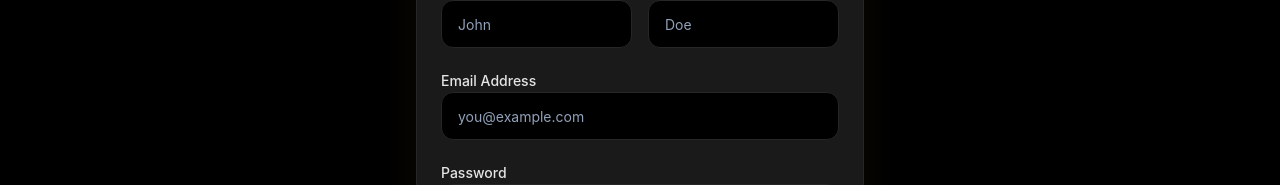
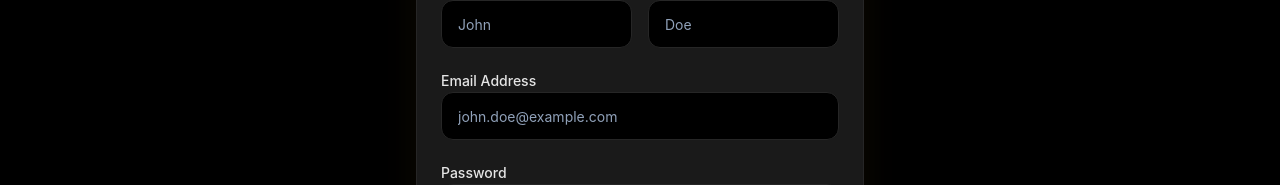
Before and after one commit to mirudulvikash/Expense-Tracker, a React app: page /signup in a window 1280 px wide. Shown: the part 279-464 px from the top of the page. Built offline with nearby package versions, Linux system fonts and the light colour scheme; the HTML template or start-up script is replaced by a standard one.

Commit message:
Set empty initial values, placeholders, and autoComplete attributes on Login and Signup forms

```diff
--- a/src/pages/Login.jsx
+++ b/src/pages/Login.jsx
@@ -8,8 +8,8 @@ import { GlobalContext } from '../context/GlobalState';
 
 export const Login = () => {
   const { loginUser } = useContext(GlobalContext);
-  const [email, setEmail] = useState('');
-  const [password, setPassword] = useState('');
+  const [email, setEmail] = useState("");
+  const [password, setPassword] = useState("");
   const [showPassword, setShowPassword] = useState(false);
   const [error, setError] = useState('');
   const [loading, setLoading] = useState(false);
@@ -45,15 +45,16 @@ export const Login = () => {
           <p className="text-[#A3A3A3]">Sign in to your ExpenseFlow account</p>
         </div>
 
-        <form onSubmit={handleLogin} className="space-y-5">
+        <form onSubmit={handleLogin} className="space-y-5" autoComplete="off">
           <div className="space-y-2">
             <Label htmlFor="email" className="text-[#E5E5E5] font-medium">Email Address</Label>
             <Input
               id="email"
               type="email"
-              placeholder="you@example.com"
+              placeholder="john.doe@example.com"
               value={email}
               onChange={(e) => setEmail(e.target.value)}
+              autoComplete="off"
               className="bg-black border-[#262626] text-white focus:ring-[#FACC15] h-12 rounded-xl px-4"
               required
             />
@@ -71,6 +72,7 @@ export const Login = () => {
                 placeholder="••••••••"
                 value={password}
                 onChange={(e) => setPassword(e.target.value)}
+                autoComplete="new-password"
                 className="bg-black border-[#262626] text-white focus:ring-[#FACC15] h-12 rounded-xl px-4 pr-12 w-full"
                 required
               />
--- a/src/pages/Signup.jsx
+++ b/src/pages/Signup.jsx
@@ -8,11 +8,11 @@ import { Link, useNavigate } from 'react-router-dom';
 
 export const Signup = () => {
   const { signupUser } = useContext(GlobalContext);
-  const [firstName, setFirstName] = useState('');
-  const [lastName, setLastName] = useState('');
-  const [email, setEmail] = useState('');
-  const [password, setPassword] = useState('');
-  const [confirmPassword, setConfirmPassword] = useState('');
+  const [firstName, setFirstName] = useState("");
+  const [lastName, setLastName] = useState("");
+  const [email, setEmail] = useState("");
+  const [password, setPassword] = useState("");
+  const [confirmPassword, setConfirmPassword] = useState("");
   const [showPassword, setShowPassword] = useState(false);
   const [showConfirmPassword, setShowConfirmPassword] = useState(false);
   const [error, setError] = useState('');
@@ -55,7 +55,7 @@ export const Signup = () => {
           <p className="text-[#A3A3A3]">Join ExpenseFlow to start tracking</p>
         </div>
 
-        <form onSubmit={handleSignup} className="space-y-5">
+        <form onSubmit={handleSignup} className="space-y-5" autoComplete="off">
           <div className="flex gap-4">
             <div className="space-y-2 flex-1">
               <Label htmlFor="firstName" className="text-[#E5E5E5] font-medium">First Name</Label>
@@ -65,6 +65,7 @@ export const Signup = () => {
                 placeholder="John"
                 value={firstName}
                 onChange={(e) => setFirstName(e.target.value)}
+                autoComplete="off"
                 className="bg-black border-[#262626] text-white focus:ring-[#FACC15] h-12 rounded-xl px-4 w-full"
                 required
               />
@@ -77,6 +78,7 @@ export const Signup = () => {
                 placeholder="Doe"
                 value={lastName}
                 onChange={(e) => setLastName(e.target.value)}
+                autoComplete="off"
                 className="bg-black border-[#262626] text-white focus:ring-[#FACC15] h-12 rounded-xl px-4 w-full"
                 required
               />
@@ -88,9 +90,10 @@ export const Signup = () => {
             <Input
               id="email"
               type="email"
-              placeholder="you@example.com"
+              placeholder="john.doe@example.com"
               value={email}
               onChange={(e) => setEmail(e.target.value)}
+              autoComplete="off"
               className="bg-black border-[#262626] text-white focus:ring-[#FACC15] h-12 rounded-xl px-4 w-full"
               required
             />
@@ -106,6 +109,7 @@ export const Signup = () => {
                   placeholder="••••••••"
                   value={password}
                   onChange={(e) => setPassword(e.target.value)}
+                  autoComplete="new-password"
                   className="bg-black border-[#262626] text-white focus:ring-[#FACC15] h-12 rounded-xl px-4 pr-12 w-full"
                   required
                 />
@@ -128,6 +132,7 @@ export const Signup = () => {
                   placeholder="••••••••"
                   value={confirmPassword}
                   onChange={(e) => setConfirmPassword(e.target.value)}
+                  autoComplete="new-password"
                   className="bg-black border-[#262626] text-white focus:ring-[#FACC15] h-12 rounded-xl px-4 pr-12 w-full"
                   required
                 />
```
